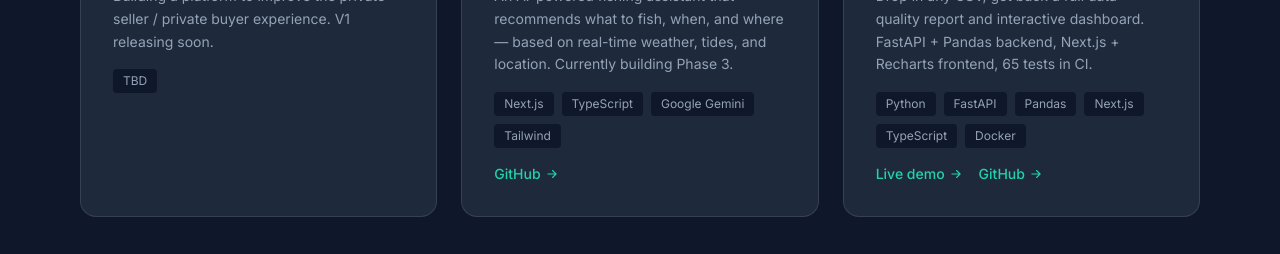
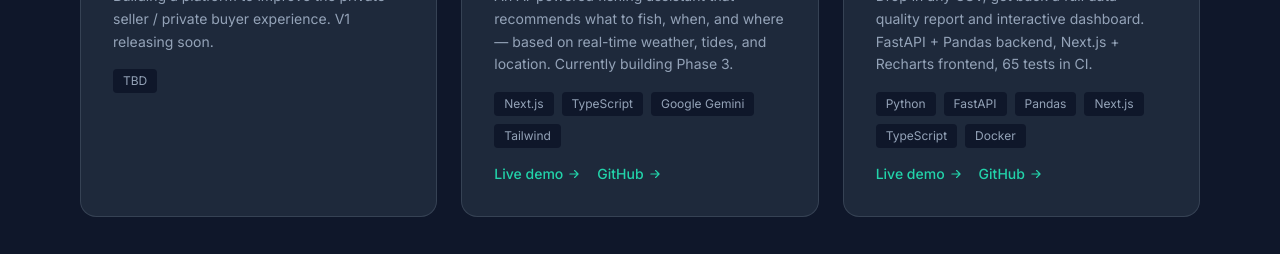
Before and after one commit to gsloc/personal-site, a Next.js app: page / in a window 1280 px wide. Shown: the part 1144-1398 px from the top of the page. Built offline with nearby package versions, Linux system fonts and the light colour scheme; no server answers.

Commit message:
Add live demo link to HOOKUP AI project card

```diff
--- a/app/data/projects.ts
+++ b/app/data/projects.ts
@@ -28,8 +28,9 @@ export const projects: Project[] = [
     tags: ['Next.js', 'TypeScript', 'Google Gemini', 'Tailwind'],
     status: 'in-progress',
     links: [
-      { label: 'GitHub', href: 'https://github.com/gsloc/HOOKUP_AI.project' },
-    ],
+  { label: 'Live demo', href: 'https://hookup-ai-project.vercel.app' },
+  { label: 'GitHub', href: 'https://github.com/gsloc/HOOKUP_AI.project' },
+],
     sortOrder: 2,
   },
   {
```
